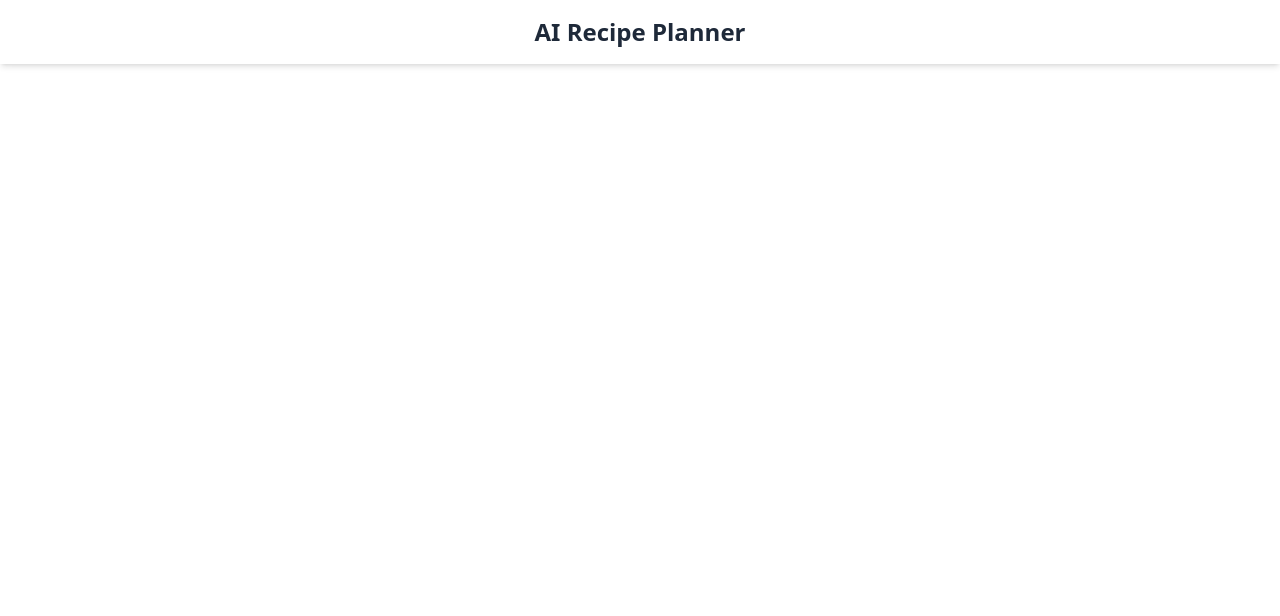
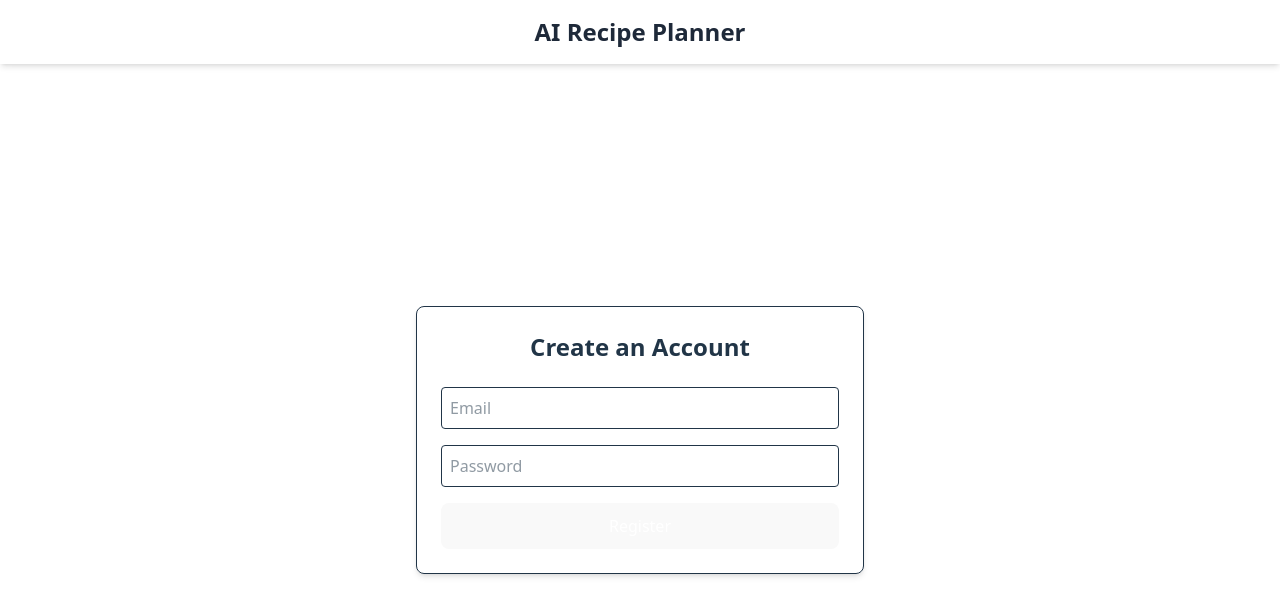
Before and after one commit to AliciaBelh/AI-Recipe-Planner, a React (Vite) app in the folder client/: page /register in a window 1280 px wide. Before the commit this address had no page. Shown: the top 616 px of the page. Built offline with nearby package versions, Linux system fonts and the light colour scheme.

Commit message:
add LoginPage and RegisterPage with API integration

```diff
--- a/client/src/App.jsx
+++ b/client/src/App.jsx
@@ -1,16 +1,21 @@
 import "./App.css";
 import { Routes, Route } from "react-router-dom";
+import Navbar from "./components/Navbar";
 import HomePage from "./pages/HomePage";
-import Navbar from "./components/Navbar";
+import LoginPage from "./pages/LoginPage";
+import RegisterPage from "./pages/RegisterPage";
 
 function App() {
   return (
-    <div>
+    <>
       <Navbar />
+
       <Routes>
         <Route path="/" element={<HomePage />} />
+        <Route path="/login" element={<LoginPage />} />
+        <Route path="/register" element={<RegisterPage />} />
       </Routes>
-    </div>
+    </>
   );
 }
 
--- /dev/null
+++ b/client/src/pages/LoginPage.jsx
@@ -0,0 +1,59 @@
+import { useState } from "react";
+import { loginUser } from "../services/authService";
+
+function LoginPage() {
+  const [email, setEmail] = useState("");
+  const [password, setPassword] = useState("");
+  const [message, setMessage] = useState("");
+
+  async function handleLogin(e) {
+    e.preventDefault();
+
+    const response = await loginUser(email, password);
+
+    if (response.message) {
+      setMessage(response.message); // error
+    } else {
+      setMessage("Login successful! Token saved.");
+    }
+  }
+
+  return (
+    <div className="max-w-md mx-auto mt-20 p-6 border rounded-lg shadow-md">
+      <h2 className="text-2xl font-semibold mb-6 text-center">
+        Log In
+      </h2>
+
+      <form onSubmit={handleLogin} className="space-y-4">
+        <input
+          type="email"
+          placeholder="Email"
+          className="w-full p-2 border rounded"
+          value={email}
+          onChange={(e) => setEmail(e.target.value)}
+        />
+
+        <input
+          type="password"
+          placeholder="Password"
+          className="w-full p-2 border rounded"
+          value={password}
+          onChange={(e) => setPassword(e.target.value)}
+        />
+
+        <button
+          type="submit"
+          className="w-full bg-blue-600 text-white p-2 rounded hover:bg-blue-700 transition"
+        >
+          Login
+        </button>
+      </form>
+
+      {message && (
+        <p className="mt-4 text-center text-red-600">{message}</p>
+      )}
+    </div>
+  );
+}
+
+export default LoginPage;
--- /dev/null
+++ b/client/src/pages/RegisterPage.jsx
@@ -0,0 +1,59 @@
+import { useState } from "react";
+import { registerUser } from "../services/authService";
+
+function RegisterPage() {
+  const [email, setEmail] = useState("");
+  const [password, setPassword] = useState("");
+  const [message, setMessage] = useState("");
+
+  async function handleRegister(e) {
+    e.preventDefault();
+
+    const response = await registerUser(email, password);
+
+    if (response.message) {
+      setMessage(response.message); // error message
+    } else {
+      setMessage("Registration successful!");
+    }
+  }
+
+  return (
+    <div className="max-w-md mx-auto mt-20 p-6 border rounded-lg shadow-md">
+      <h2 className="text-2xl font-semibold mb-6 text-center">
+        Create an Account
+      </h2>
+
+      <form onSubmit={handleRegister} className="space-y-4">
+        <input
+          type="email"
+          placeholder="Email"
+          className="w-full p-2 border rounded"
+          value={email}
+          onChange={(e) => setEmail(e.target.value)}
+        />
+
+        <input
+          type="password"
+          placeholder="Password"
+          className="w-full p-2 border rounded"
+          value={password}
+          onChange={(e) => setPassword(e.target.value)}
+        />
+
+        <button
+          type="submit"
+          className="w-full bg-blue-600 text-white p-2 rounded hover:bg-blue-700 transition"
+        >
+          Register
+        </button>
+      </form>
+
+      {message && (
+        <p className="mt-4 text-center text-red-600">{message}</p>
+      )}
+    </div>
+  );
+}
+
+export default RegisterPage;
```
